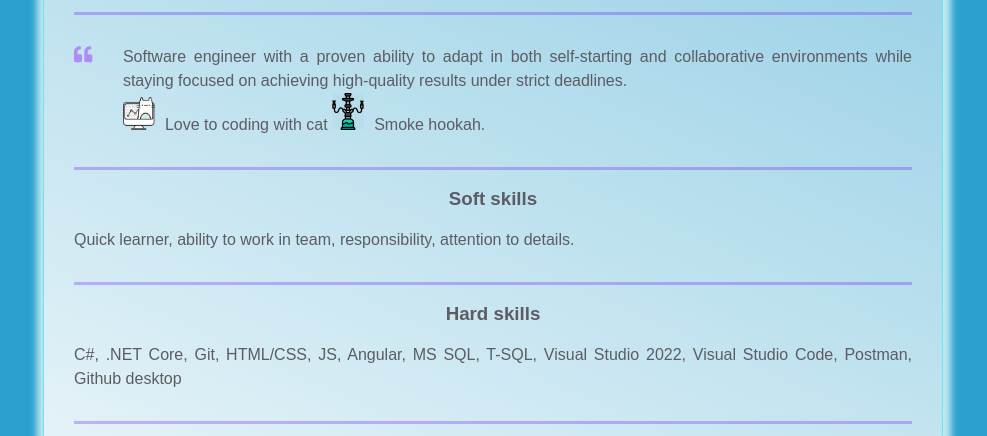
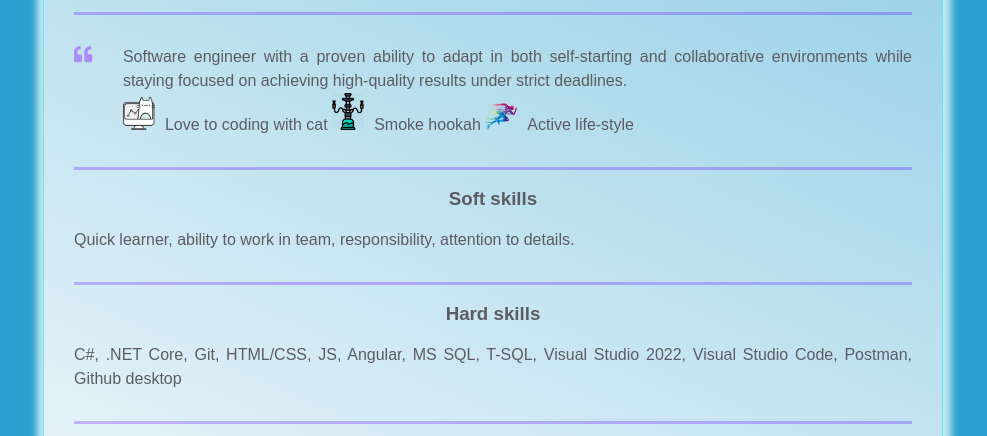
Before and after one commit to hekeemje/homepage, a plain HTML site: page index.html in a window 1280 px wide. Shown: the part 347-783 px from the top of the page, without its empty margins (147-1134 px from the left). Drawn offline with Linux system fonts and the light colour scheme.

Commit message:
Added info about active life-style

```diff
--- a/index.html
+++ b/index.html
@@ -89,10 +89,9 @@
               Software engineer with a proven ability to adapt in both self-starting and
               collaborative environments while staying focused on achieving high-quality results
               under strict deadlines.<br>
-              <img class="cat" src="./assets/img/cat.png">Love to coding with cat     </img>
-
-              <img class="cat" src="./assets/img/hookah.png">Smoke hookah.</img>
-
+              <img class="ico" src="./assets/img/cat.png">Love to coding with cat </img>
+              <img class="ico" src="./assets/img/hookah.png">Smoke hookah </img>
+              <img class="ico" src="./assets/img/human.png">Active life-style &nbsp;</img>
             </p>
           </div>
         </div>
--- a/styles.css
+++ b/styles.css
@@ -296,7 +296,7 @@ body {
     text-decoration: line-through;
 }
 
-.cat {
+.ico {
     margin-right: 10px;
     width: 32px;
 }
```
Also changed, not shown: assets/img/tv.png (added).
